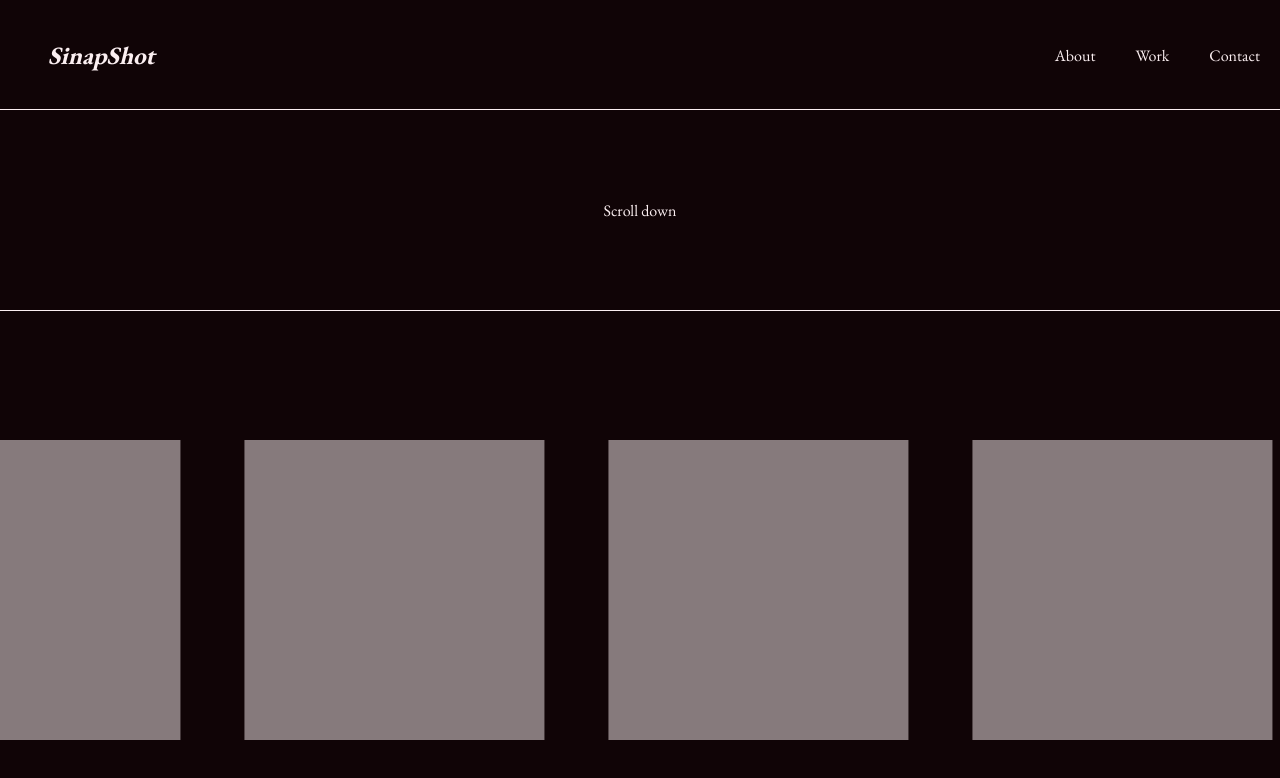
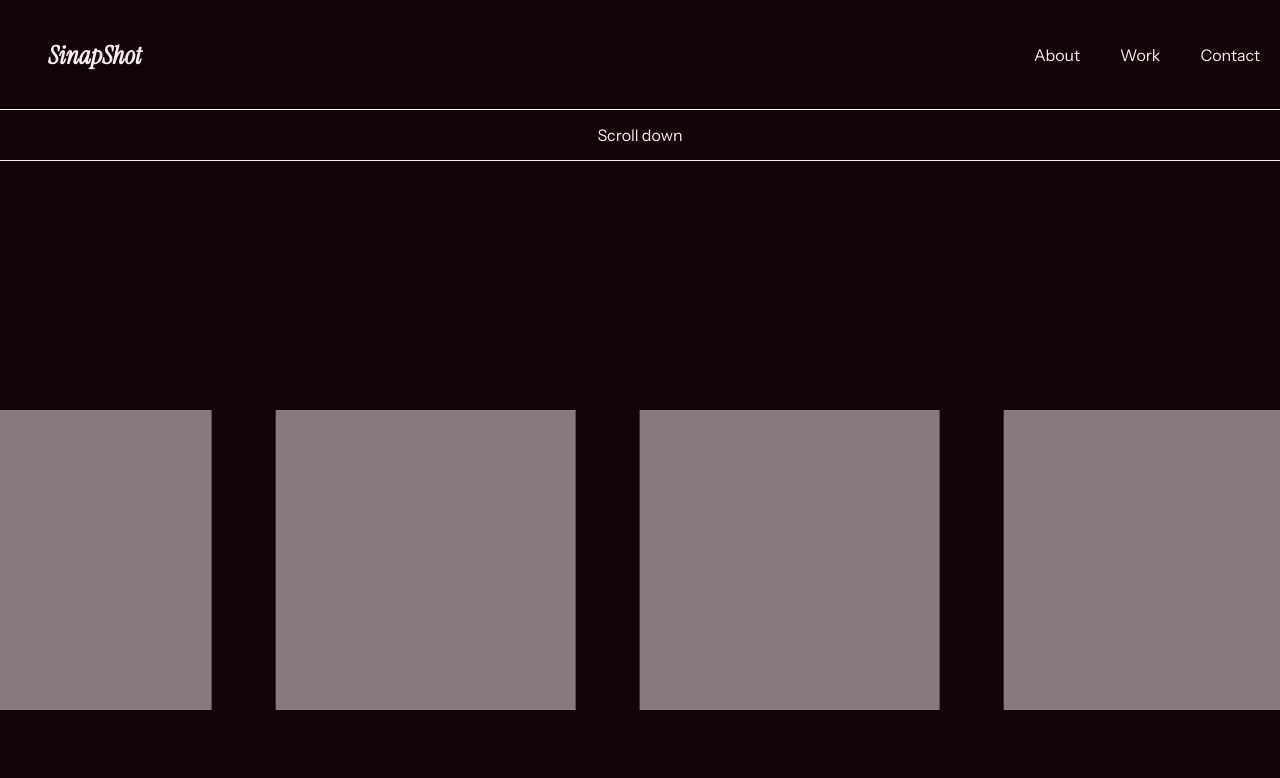
Before and after one commit to gmartin323/sinapshot, a React (Vite) app: page / in a window 1280 px wide. Shown: the top 778 px of the page. Built offline with nearby package versions, Linux system fonts and the light colour scheme.

Commit message:
Added browser-router layout

```diff
--- a/index.html
+++ b/index.html
@@ -7,6 +7,12 @@
     <link rel="preconnect" href="https://fonts.googleapis.com">
     <link rel="preconnect" href="https://fonts.gstatic.com" crossorigin>
     <link href="https://fonts.googleapis.com/css2?family=EB+Garamond:wght@400;700&display=swap" rel="stylesheet">
+    <link rel="preconnect" href="https://fonts.googleapis.com">
+    <link rel="preconnect" href="https://fonts.gstatic.com" crossorigin>
+    <link href="https://fonts.googleapis.com/css2?family=Instrument+Serif:ital@0;1&display=swap" rel="stylesheet">
+    <link rel="preconnect" href="https://fonts.googleapis.com">
+    <link rel="preconnect" href="https://fonts.gstatic.com" crossorigin>
+    <link href="https://fonts.googleapis.com/css2?family=Instrument+Sans:wght@400;700&display=swap" rel="stylesheet">
     <title>Sinapshot</title>
   </head>
   <body>
--- a/package.json
+++ b/package.json
@@ -15,6 +15,7 @@
     "react": "^18.2.0",
     "react-dom": "^18.2.0",
     "react-locomotive-scroll": "^0.2.2",
+    "react-router-dom": "^6.17.0",
     "tslib": "^2.6.2"
   },
   "devDependencies": {
--- a/src/App.jsx
+++ b/src/App.jsx
@@ -1,30 +1,30 @@
 import React from 'react'
-import Header from './components/Header'
-import PhotoContainer from './components/PhotoContainer'
-import HorizontalScrollCarousel from './components/HorizontalScrollCarousel'
+import { HashRouter, Routes, Route } from "react-router-dom"
+
+
+
+
+import Layout from './components/Layout'
+import Home from './pages/Home'
+import About from './pages/About'
+import Work from './pages/Work'
+import Contact from './pages/Contact'
+
 
 function App() {
 
 
   return (
-
-      <main >
-        <Header />
-        <div className="">
-          <div className="span-container">
-            <span>
-              Scroll down
-            </span>
-          </div>
-          <HorizontalScrollCarousel />
-          <div className="span-container">
-            <span>
-              Scroll up
-            </span>
-          </div>
-        </div>
-        {/* <PhotoContainer /> */}
-      </main>
+    <HashRouter>
+      <Routes>
+        <Route path="/" element={<Layout />}>
+          <Route index element={<Home />}/>
+          <Route path="about" element={<About />}/>
+          <Route path="work" element={<Work />}/>
+          <Route path="contact" element={<Contact />}/>
+        </Route>
+      </Routes>
+    </HashRouter>
   )
 }
 
--- /dev/null
+++ b/src/components/Footer.jsx
@@ -0,0 +1,9 @@
+import React from 'react'
+
+export default function Footer() {
+  return (
+    <section className="footer">
+      <h3>Sina's bottom goes here</h3>
+    </section>
+  )
+}
--- a/src/components/Header.jsx
+++ b/src/components/Header.jsx
@@ -1,15 +1,32 @@
 import React from 'react'
+import { Link, NavLink } from 'react-router-dom'
 
 export default function Header() {
   return (
     <header>
-      <h1>SinapShot</h1>
+
+      <Link
+        to="/"
+        className="site-logo"
+      >
+        SinapShot
+      </Link>
       <nav>
-        <ul>
-          <li>About</li>
-          <li>Work</li>
-          <li>Contact</li>
-        </ul>
+        <NavLink
+          to="/about"
+        >
+          About
+        </NavLink>
+        <NavLink
+          to="/work"
+        >
+          Work
+        </NavLink>
+        <NavLink
+          to="/contact"
+        >
+          Contact
+        </NavLink>
       </nav>
     </header>
   )
--- /dev/null
+++ b/src/components/Layout.jsx
@@ -0,0 +1,16 @@
+import React, { useContext, useRef, useEffect } from "react"
+import { Outlet } from "react-router-dom"
+import Header from "./Header"
+import Footer from "./Footer"
+
+export default function Layout() {
+  return (
+    <div className="site-wrapper">
+      <Header />
+      <main>
+        <Outlet />
+      </main>
+      <Footer />
+    </div>
+  )
+}
--- a/src/components/PhotoContainer.jsx
+++ /dev/null
@@ -1,17 +0,0 @@
-import React from 'react'
-import { useHorizontalScroll } from '../hooks/useHorizontalScroll'
-
-export default function PhotoContainer() {
-
-  const scrollRef = useHorizontalScroll()
-
-  return (
-    <div ref={scrollRef} className="photo-container" >
-      <div className="photo"></div>
-      <div className="photo"></div>
-      <div className="photo"></div>
-      <div className="photo"></div>
-      <div className="photo"></div>
-    </div>
-  )
-}
--- a/src/index.css
+++ b/src/index.css
@@ -8,6 +8,7 @@ body {
   padding: 0;
   background-color: #100406;
   font-family: 'EB Garamond', serif;
+  font-family: 'Instrument Sans', sans-serif;
   color: #FBEFF1;
 }
 
@@ -34,27 +35,21 @@ header {
   margin-left: 3rem;
 }
 
-header h1 {
+.site-logo {
+  font-family: 'Instrument Serif', serif;
   font-style: italic;
   margin-right: auto;
   font-weight: 900;
   font-size: 25px;
 }
 
-nav ul {
-  display: flex;
-  list-style-type: none;
-  padding-inline-start: 0px;
-}
-
-header li {
-  text-decoration: none;
+nav a {
   padding: 5px 20px;
 }
 
 .span-container {
   display: flex;
-  height: 200px;
+  height: 50px;
   align-items: center;
   justify-content: center;
   outline: 1px solid #FBEFF1;
@@ -62,13 +57,13 @@ header li {
 
 .photo-section {
   position: relative;
-  height: 300vh;
+  height: 200vh;
 }
 
 .photos-container {
   position: sticky;
   top: 0;
-  height: 70vh;
+  height: 100vh;
   display: flex;
   align-items: center;
   overflow: hidden;
--- /dev/null
+++ b/src/pages/About.jsx
@@ -0,0 +1,7 @@
+import React from 'react'
+
+export default function About() {
+  return (
+    <h3>About page goes here</h3>
+  )
+}
--- /dev/null
+++ b/src/pages/Contact.jsx
@@ -0,0 +1,7 @@
+import React from 'react'
+
+export default function Contact() {
+  return (
+    <h3>Contact page goes here</h3>
+  )
+}
--- /dev/null
+++ b/src/pages/Home.jsx
@@ -0,0 +1,20 @@
+import React from 'react'
+import HorizontalScrollCarousel from '../components/HorizontalScrollCarousel'
+
+export default function Home() {
+  return (
+    <div className="page-container">
+      <div className="span-container">
+        <span>
+          Scroll down
+        </span>
+      </div>
+      <HorizontalScrollCarousel />
+      <div className="span-container">
+        <span>
+          Scroll up
+        </span>
+      </div>
+    </div>
+  )
+}
--- /dev/null
+++ b/src/pages/Work.jsx
@@ -0,0 +1,7 @@
+import React from 'react'
+
+export default function Work() {
+  return (
+    <h3>Work page goes here</h3>
+  )
+}
```
Also changed, not shown: 2 other files (tests, documents, lock files or other folders).
